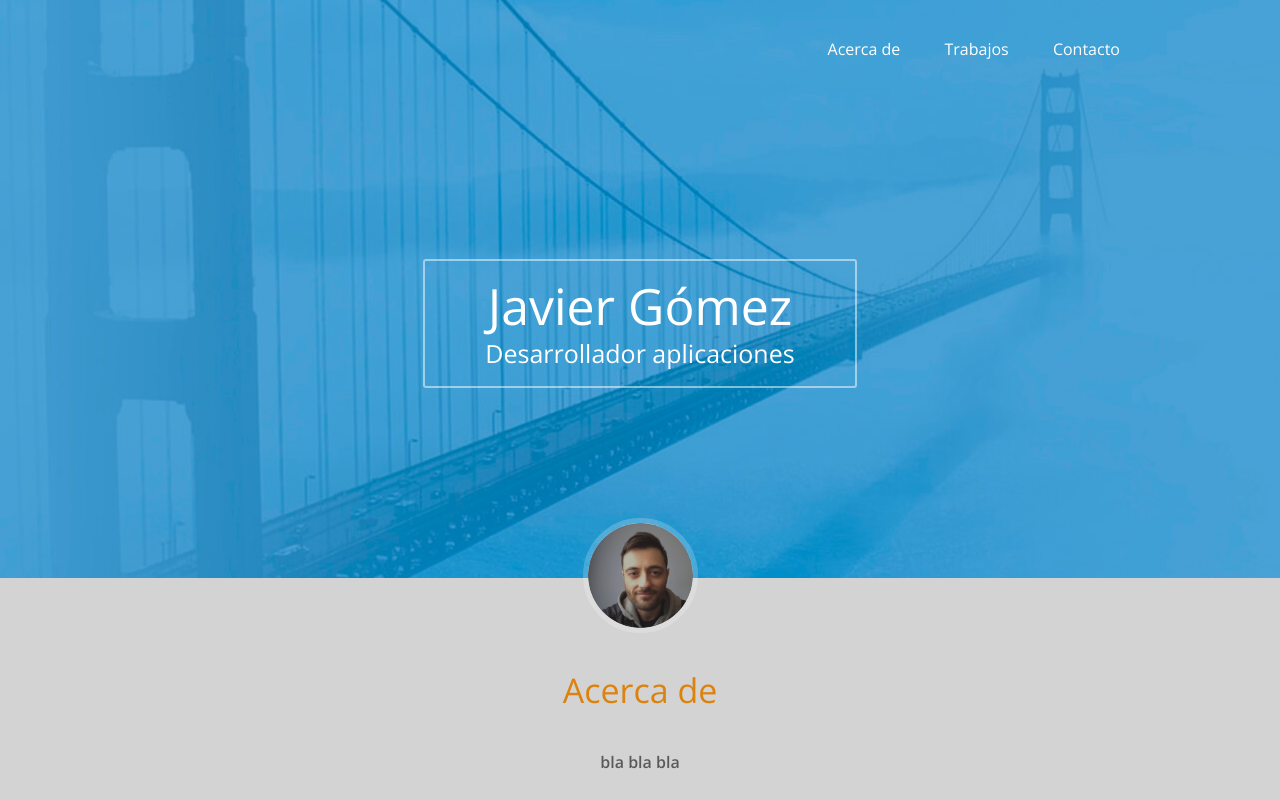
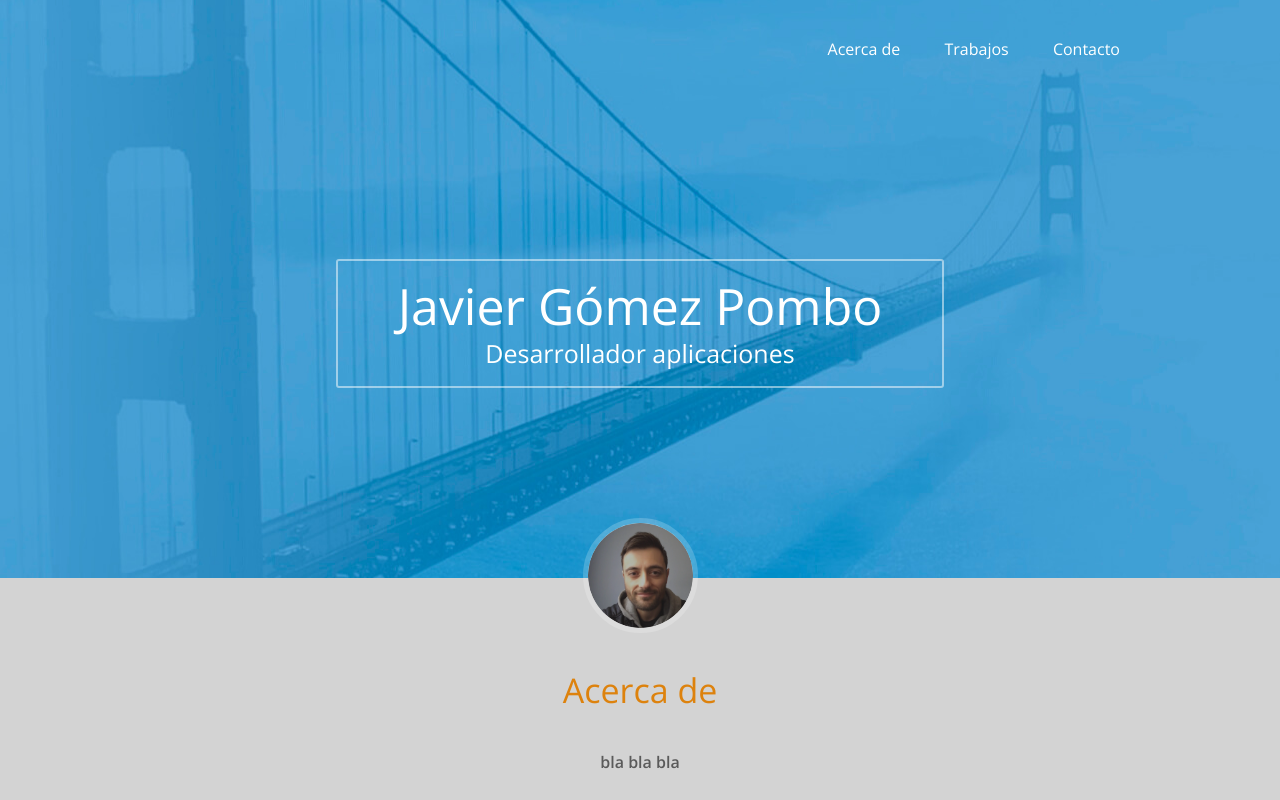
Before and after one commit to JGPombo/portfolio, a plain HTML site: page index.html in a window 1280 px wide. Shown: the top 800 px of the page. Drawn offline with nearby package versions, Linux system fonts and the light colour scheme.

Commit message:
Nuevo cambio desde el portátil

```diff
--- a/index.html
+++ b/index.html
@@ -35,7 +35,7 @@
                </nav>
                <div class="contenedor-texto">
                    <div class="texto">
-                       <h1 class="nombre">Javier Gómez</h1>
+                       <h1 class="nombre">Javier Gómez Pombo</h1>
                        <h2 class="profesion">Desarrollador aplicaciones</h2>
                    </div>
                </div>
```
